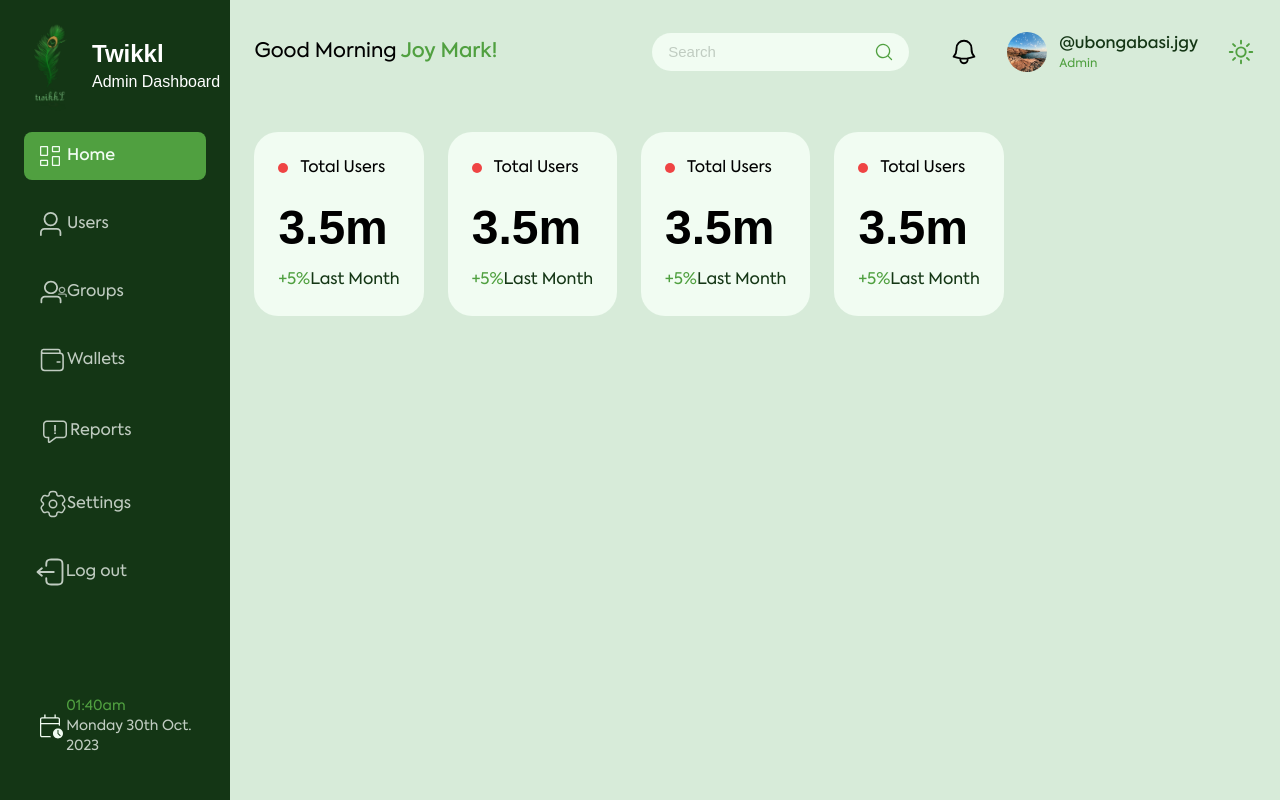
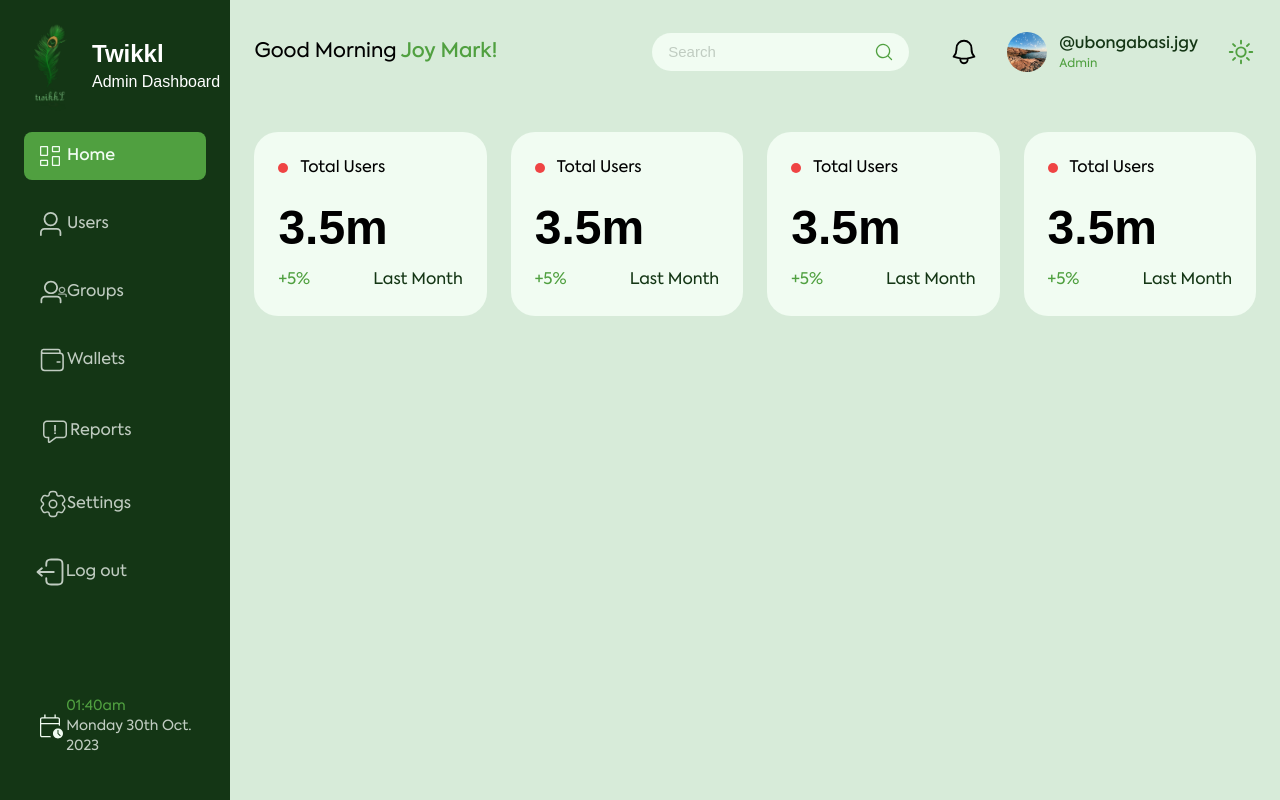
Before and after one commit to JiggyDevs/twikkl-dashboard, a Next.js app: page /dashboard in a window 1280 px wide. Built offline with nearby package versions, Linux system fonts and the light colour scheme; a web font is replaced by a local one.

Commit message:
feat: dashboard home (WIP)

```diff
--- a/src/app/(pages)/dashboard/(index)/page.tsx
+++ b/src/app/(pages)/dashboard/(index)/page.tsx
@@ -1,13 +1,9 @@
-import Card from "@/app/ui/dashboard/Card";
-import React from "react";
+import CardWrapper from "@/app/ui/dashboard/CardWrapper";
 
 const Page = () => {
   return (
-    <div className="flex gap-x-6">
-      <Card />
-      <Card />
-      <Card />
-      <Card />
+    <div className="flex flex-col">
+      <CardWrapper />
     </div>
   );
 };
--- a/src/app/(pages)/dashboard/layout.tsx
+++ b/src/app/(pages)/dashboard/layout.tsx
@@ -8,7 +8,7 @@ const Layout = ({ children }: { children: React.ReactNode }) => {
       <SideBar />
       <div className="bg-[#D7EBD9] h-screen flex flex-col overflow-hidden">
         <NavBar />
-        <div className="flex-1 px-6 py-7">{children}</div>
+        <div className="flex-1 px-6 py-7 overflow-y-auto">{children}</div>
       </div>
     </div>
   );
--- a/src/app/ui/dashboard/CardWrapper.tsx
+++ b/src/app/ui/dashboard/CardWrapper.tsx
@@ -1,5 +1,14 @@
+import Card from "./Card";
+
 const CardWrapper = () => {
-  return <div>CardWrapper</div>;
+  return (
+    <div className="grid gap-6 sm:grid-cols-2 lg:grid-cols-4">
+      <Card />
+      <Card />
+      <Card />
+      <Card />
+    </div>
+  );
 };
 
 export default CardWrapper;
```
